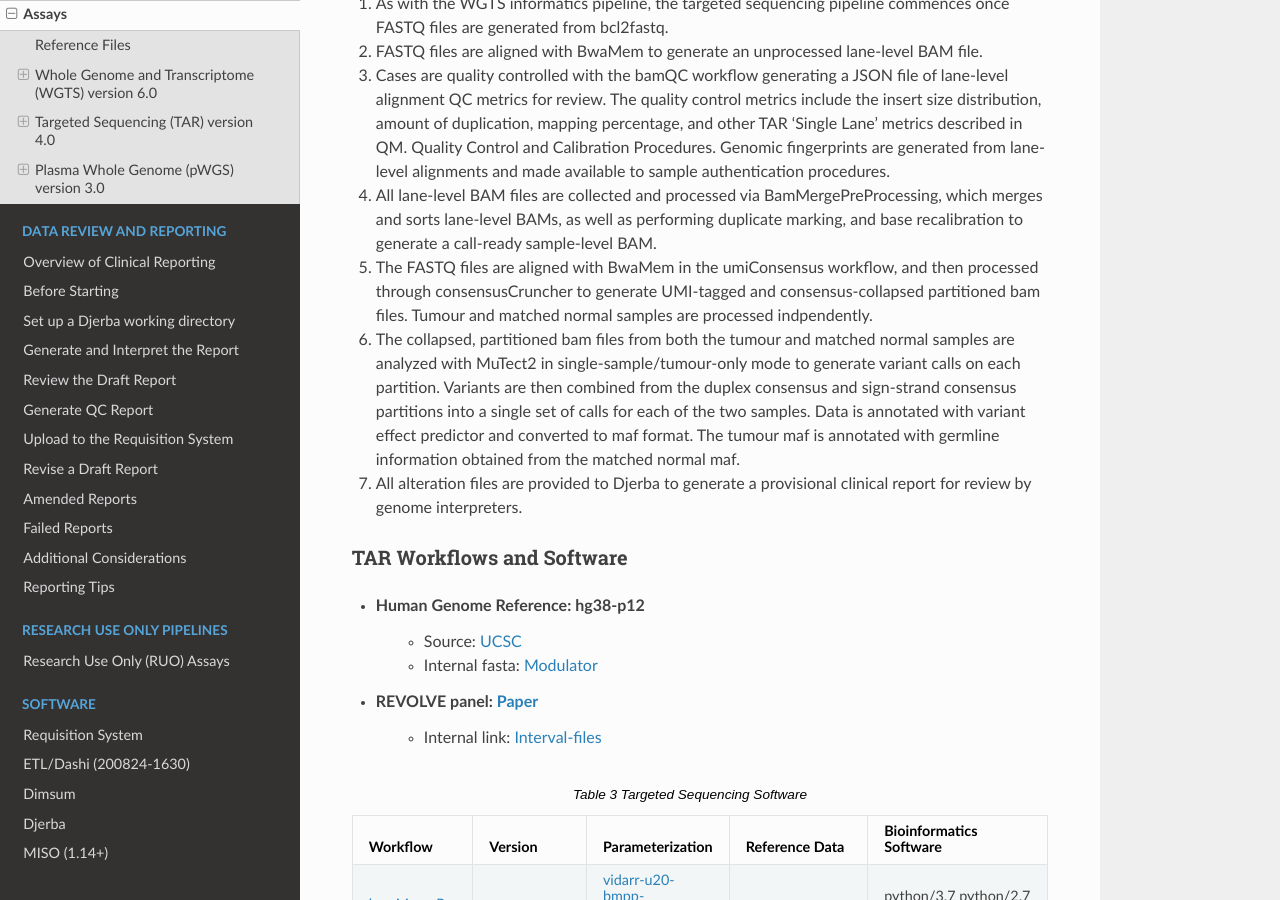
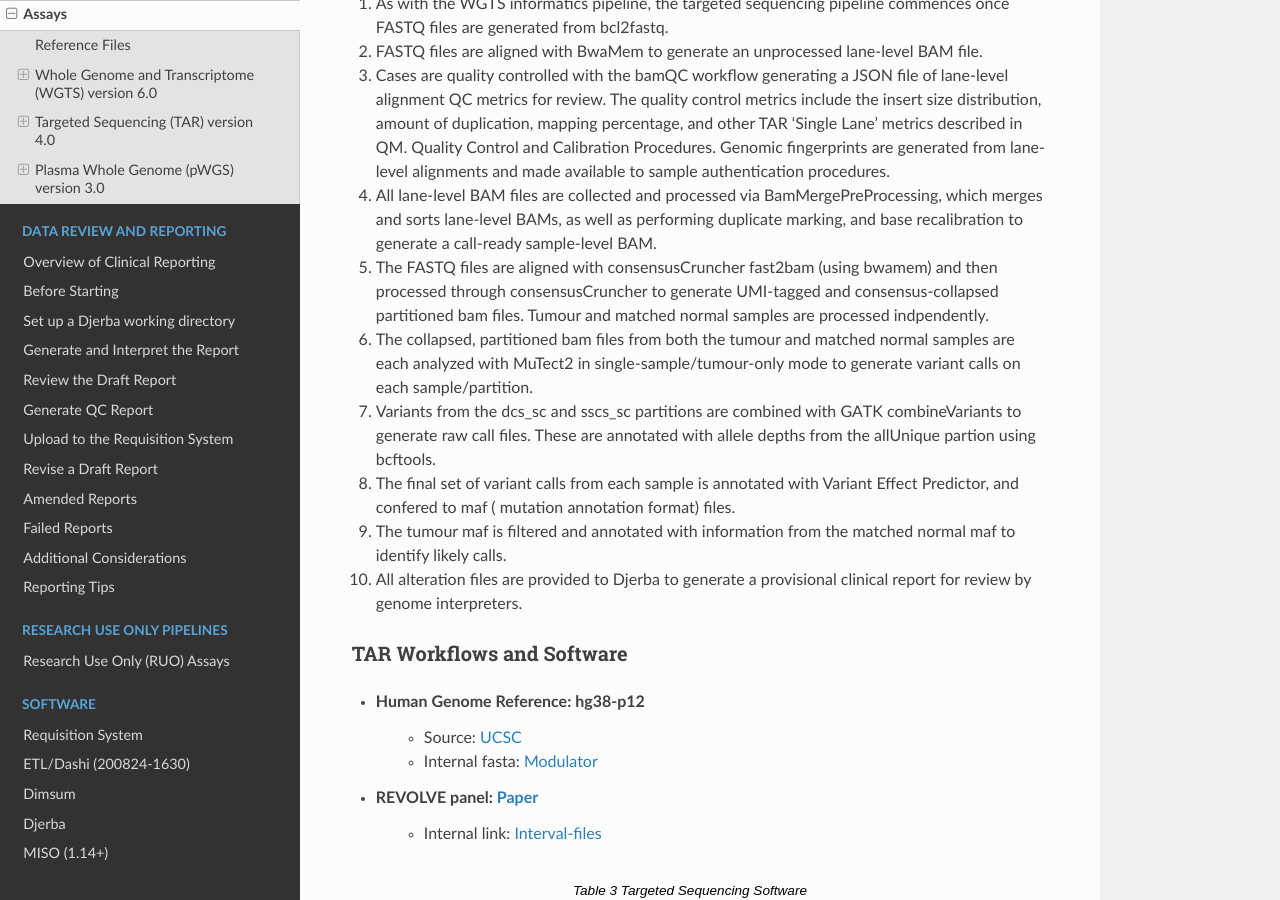
Before and after one commit to oicr-gsi/oicr-gsi, a Sphinx documentation site: the page built from source/informatics-pipelines/assays.rst, in a window 1280 px wide and 900 px high, scrolled down 7553 px. Built offline with Sphinx 7.4.7 and the Read the Docs theme 3.1.0, drawn with Linux system fonts in a browser that asks for light colours.

Commit message:
modications to description of the tar-seq assay

```diff
--- a/source/informatics-pipelines/assays.rst
+++ b/source/informatics-pipelines/assays.rst
@@ -125,9 +125,12 @@ Targeted Sequencing (TAR) version |tar-version|
 2.	FASTQ files are aligned with BwaMem to generate an unprocessed lane-level BAM file.
 3.	Cases are quality controlled with the bamQC workflow generating a JSON file of lane-level alignment QC metrics for review. The quality control metrics include the insert size distribution, amount of duplication, mapping percentage, and other TAR ‘Single Lane’ metrics described in QM. Quality Control and Calibration Procedures.  Genomic fingerprints are generated from lane-level alignments and made available to sample authentication procedures.
 4.	All lane-level BAM files are collected and processed via BamMergePreProcessing, which merges and sorts lane-level BAMs, as well as performing  duplicate marking, and base recalibration to generate a call-ready sample-level BAM.
-5.	The FASTQ files are aligned with BwaMem in the umiConsensus workflow, and then processed through consensusCruncher to generate UMI-tagged and consensus-collapsed partitioned bam files.  Tumour and matched normal samples are processed indpendently.
-6.      The collapsed, partitioned bam files from both the tumour and matched normal samples are analyzed with MuTect2 in single-sample/tumour-only mode to generate variant calls on each partition. Variants are then combined from the duplex consensus and sign-strand consensus partitions into a single set of calls for each of the two samples. Data is annotated with variant effect predictor and converted to maf format. The tumour maf is annotated with germline information obtained from the matched normal maf.
-7.	All alteration files are provided to Djerba to generate a provisional clinical report for review by genome interpreters.
+5.	The FASTQ files are aligned with consensusCruncher fast2bam (using bwamem) and then processed through consensusCruncher to generate UMI-tagged and consensus-collapsed partitioned bam files.  Tumour and matched normal samples are processed indpendently.
+6.	The collapsed, partitioned bam files from both the tumour and matched normal samples are each analyzed with MuTect2 in single-sample/tumour-only mode to generate variant calls on each sample/partition.
+7.	Variants from the dcs_sc and sscs_sc partitions are combined with GATK combineVariants to generate raw call files. These are annotated with allele depths from the allUnique partion using bcftools.
+8.	The final set of variant calls from each sample is annotated with Variant Effect Predictor, and confered to maf ( mutation annotation format) files.
+9.	The tumour maf is filtered and annotated with information from the matched normal maf to identify likely calls.
+10.	All alteration files are provided to Djerba to generate a provisional clinical report for review by genome interpreters.
 
 
 TAR Workflows and Software
```
